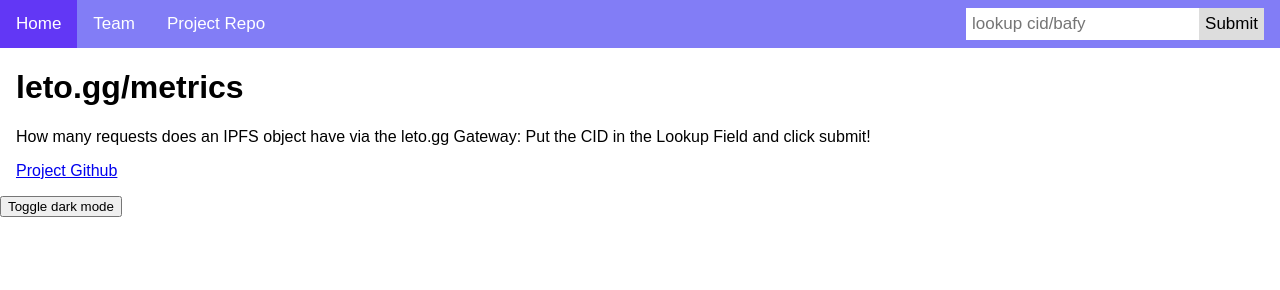
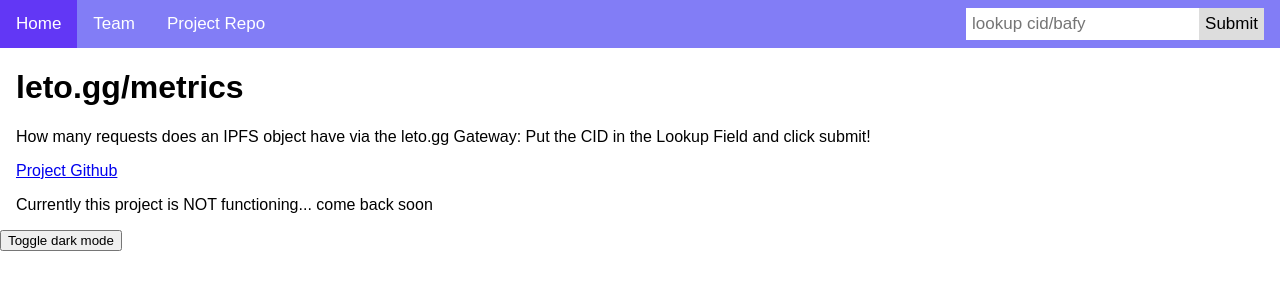
Before and after one commit to noryev/Leto.gg, a plain HTML site: page lookup/index.html in a window 1280 px wide. Drawn offline with Linux system fonts and the light colour scheme.

Commit message:
disclaimer message

```diff
--- a/lookup/index.html
+++ b/lookup/index.html
@@ -126,6 +126,7 @@
         <p>How many requests does an IPFS object have via the leto.gg Gateway: Put the CID in the
             Lookup Field and click submit!</p>
         <p><a href="https://github.com/noryev/leto-gateway/">Project Github</a></p>
+        <p>Currently this project is NOT functioning... come back soon</p>
     </div>
 
     <button onclick="myFunction()">Toggle dark mode</button>
```
